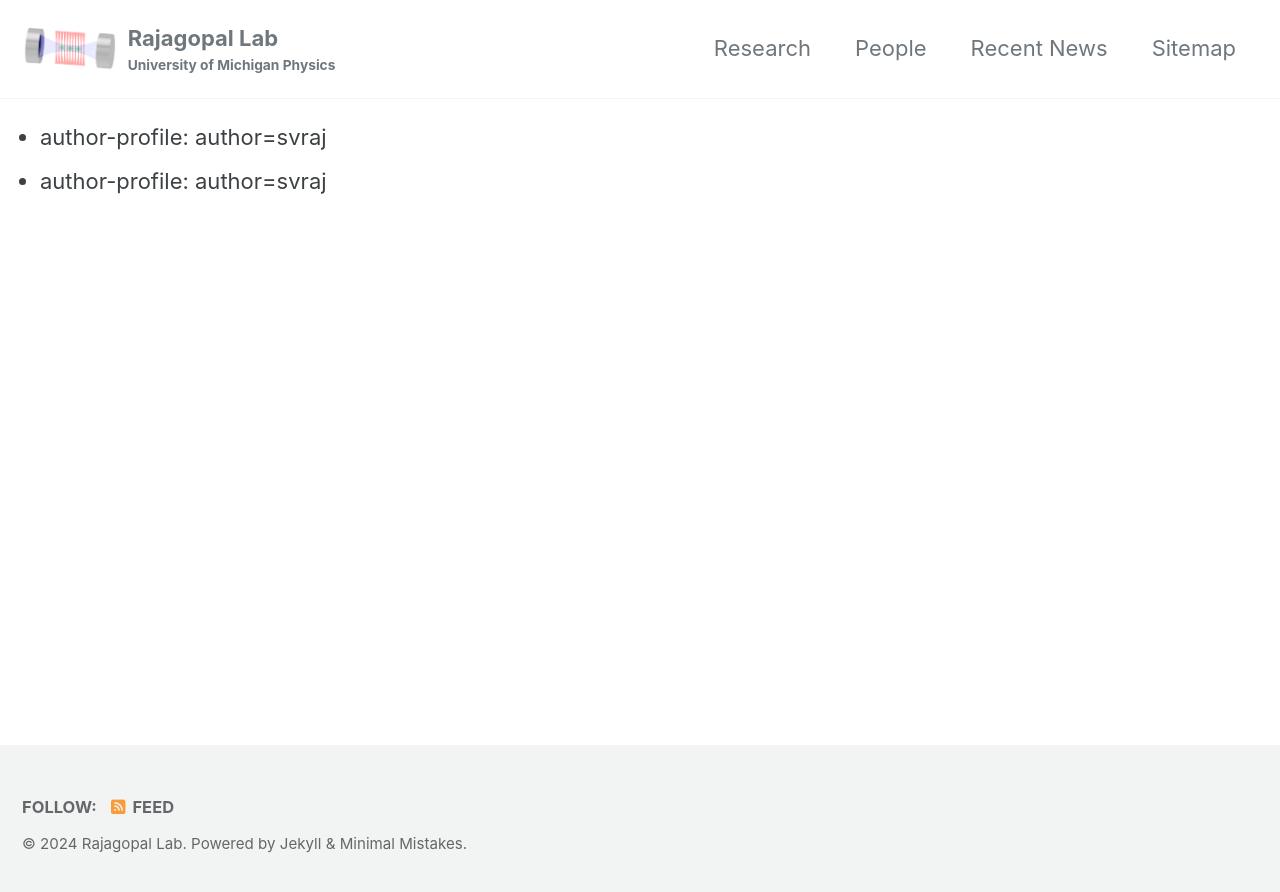
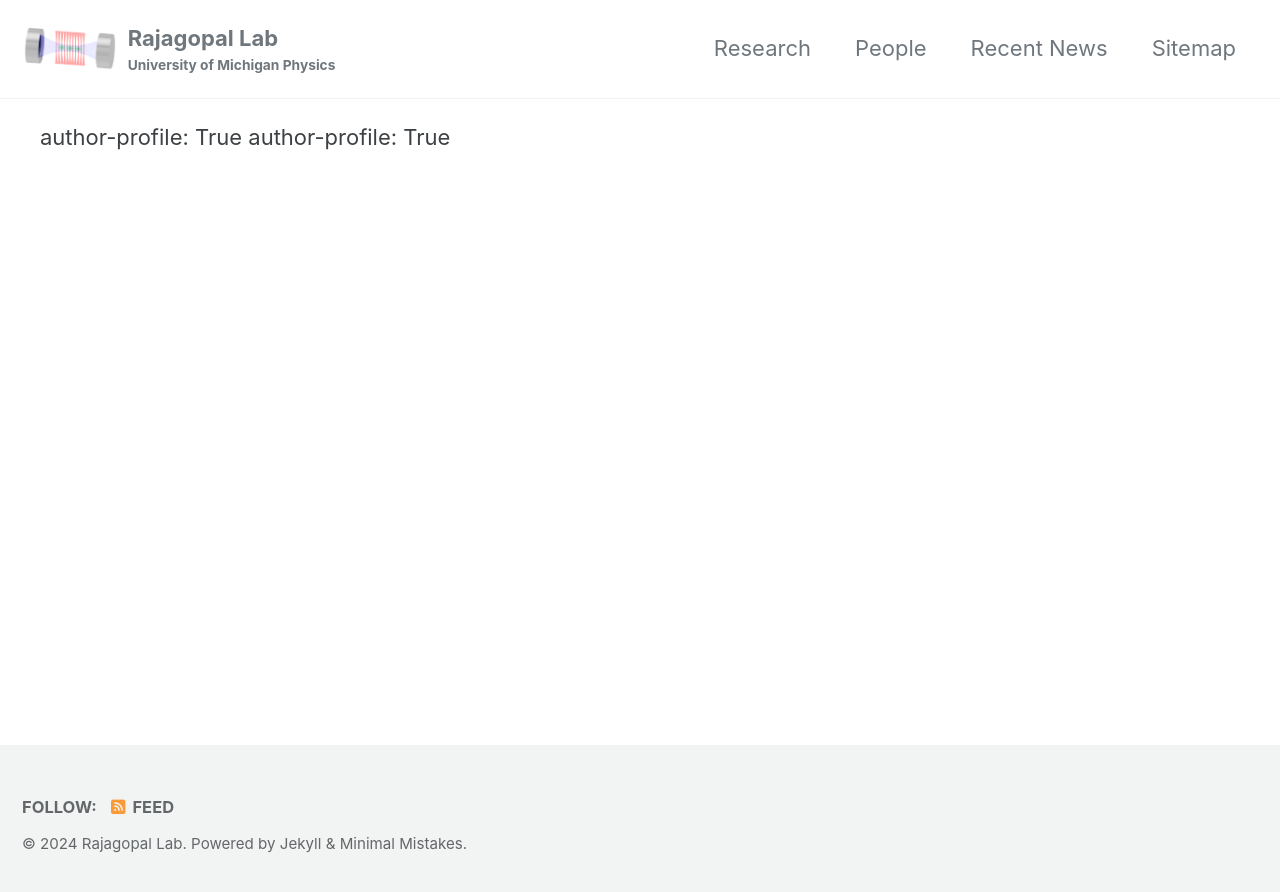
Before and after one commit to rajagopallab/rajagopallab.github.io, a Jekyll site: the page built from people.html, in a window 1280 px wide. Shown: the top 892 px of the page. Built offline with Jekyll 4.4.1, drawn with Linux system fonts in a browser that asks for light colours; cached includes are drawn as plain includes.

Commit message:
various layout updates

```diff
--- a/docs/news.html
+++ b/docs/news.html
@@ -7,8 +7,6 @@ permalink: /news/
 
 <ul>
     {% for author in site.data.authors %}
-    <li>
-        "Some news"
-    </li>
+    "Some news"
     {% endfor %}
 </ul>
--- a/people.html
+++ b/people.html
@@ -7,8 +7,6 @@ permalink: /people/
 
 <ul>
     {% for author in site.data.authors %}
-    <li>
-        author-profile: author=svraj
-    </li>
+    author-profile: True
     {% endfor %}
 </ul>
```
Also changed, not shown: other parts of docs/news.html (+1 -1 lines).
